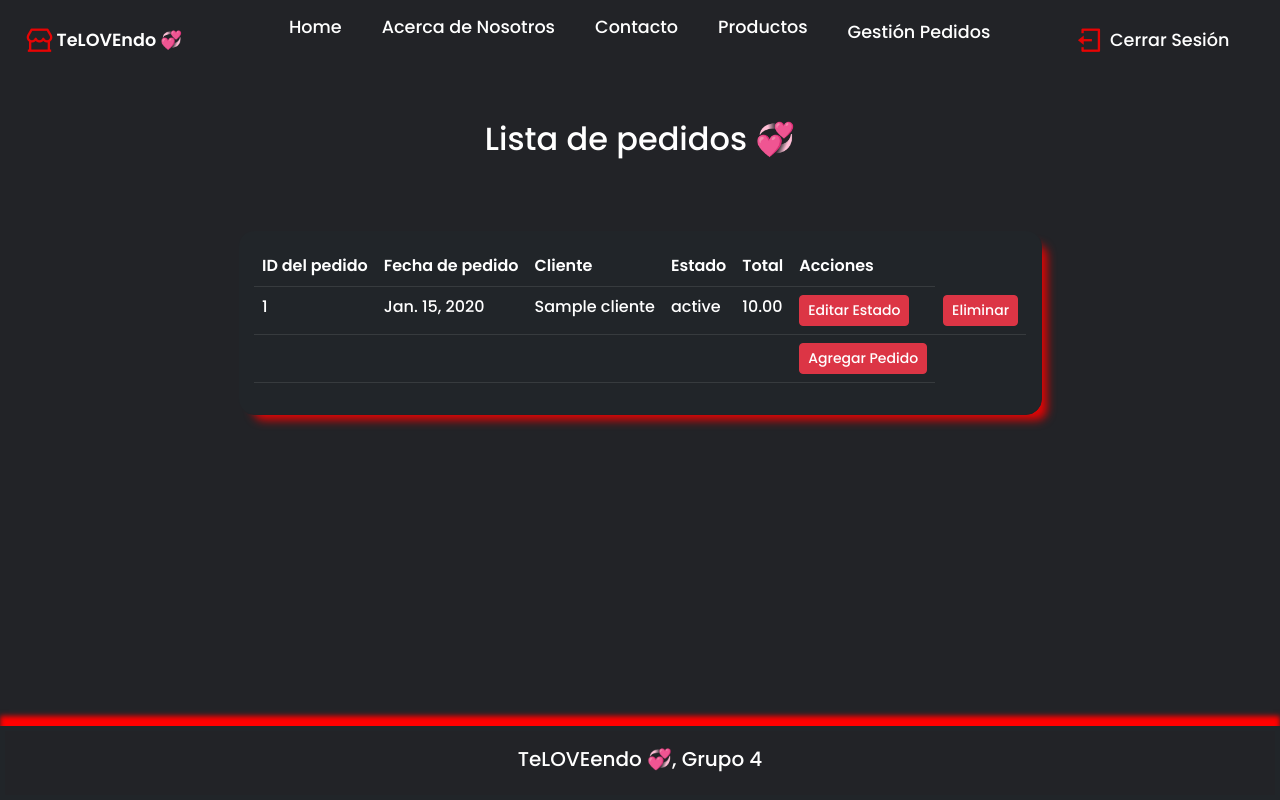
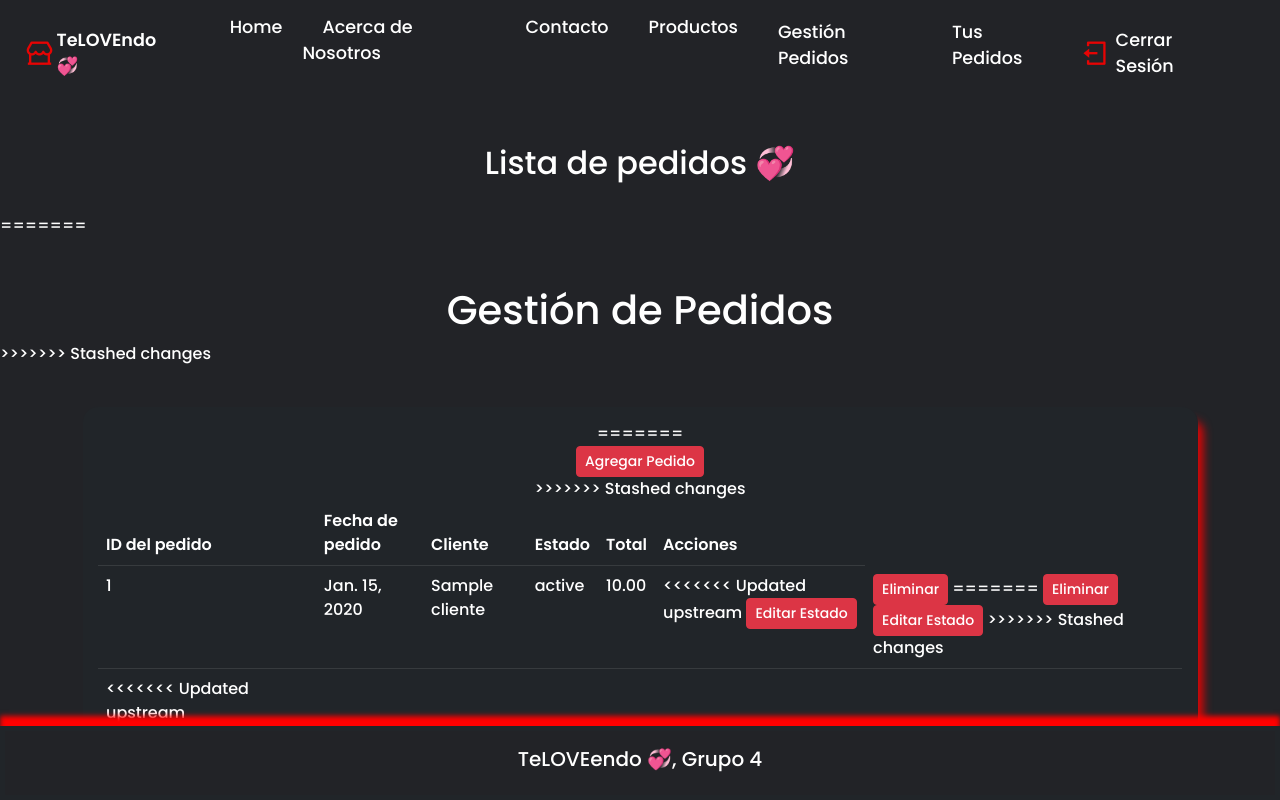
Before and after one commit to BorisSMorales/grupal_m7, a Django app: page /pedidos/ in a window 1280 px wide. Run offline with Django 4.2, Linux system fonts and the light colour scheme; a user stored in the database is signed in; tables that the repository leaves empty hold one stand-in row (values such as "Sample post"); some libraries are stand-ins or nearby versions.

Commit message:
cambios 6

```diff
--- a/grupal/principal/templates/telovendo3app/base.html
+++ b/grupal/principal/templates/telovendo3app/base.html
@@ -28,6 +28,9 @@
             <li><a href="{% url 'lista_productos' %}">Productos</a></li>
             {% if user.is_staff %}
             <li><a href="{% url 'lista_pedidos' %}" class="user logo"></i>Gestión Pedidos</a></li>
+            {% endif %}
+            {% if user.is_authenticated %}
+            <li><a href="{% url 'lista_pedidos' %}" class="user logo"></i>Tus Pedidos</a></li>
             {% endif %}
         </ul>
 
--- a/grupal/principal/templates/telovendo3app/lista_pedidos.html
+++ b/grupal/principal/templates/telovendo3app/lista_pedidos.html
@@ -5,7 +5,15 @@
 
 {% block content %}
 
+<<<<<<< Updated upstream
 <h2 class="text-center mt-5">Lista de pedidos 💞</h2><br>
+=======
+{% if user.is_staff %}
+    <h1 class="text-center mt-5">Gestión de Pedidos</h1>
+{% else %}
+    <h1 class="text-center mt-5">Tus Pedidos</h1>
+{% endif %}
+>>>>>>> Stashed changes
 
 <section>
     <div class="container">
@@ -32,21 +40,40 @@
                             <td>{{ pedido.estado }}</td>
                             <td>{{ pedido.total }}</td>
                             <td>
+<<<<<<< Updated upstream
                                 <a class="btn btn-sm btn-danger" href="{% url 'actualizar_estado_pedido' pedido.id %}" role="button">Editar Estado</a>
                             </td>
                             <td>
                                 <a class="btn btn-sm btn-danger" href="{% url 'eliminar_pedido' pedido.id %}" role="button">Eliminar</a>
+=======
+                                {% if user.is_staff  %}
+                                    <a class="btn btn-sm btn-danger" href="{% url 'eliminar_pedido' pedido.id %}" role="button">Eliminar</a>
+                                {% endif %}
+                                {% if user.is_authenticated and pedido.estado in "Pendiente,procesando" and pedido.cliente.id == user.id %}
+                                    <a class="btn btn-sm btn-danger" href="{% url 'eliminar_pedido' pedido.id %}" role="button">Eliminar</a>
+                                {% endif %}
+
+                                {% if user.is_staff %}
+                                    <a class="btn btn-sm btn-danger" href="{% url 'actualizar_estado_pedido' pedido.id %}" role="button">Editar Estado</a>
+                                {% endif %}
+>>>>>>> Stashed changes
                             </td>
                             </tr>
                             {% endfor %}
                             <tr>
-                                <td colspan="5"></td>
                                 <td>
+<<<<<<< Updated upstream
                                 {% if user.is_staff %}
                                 <a class="btn btn-sm btn-danger" href="{% url 'seleccionar_cliente' %}" role="button">Agregar Pedido</a>
                                 {% endif %}
 
                             </td>
+=======
+                                    {% if user.is_staff %}
+                                        <a class="btn btn-sm btn-danger" href="{% url 'agregar_pedido' %}" role="button">Agregar Pedido</a>
+                                    {% endif %}
+                                </td>
+>>>>>>> Stashed changes
                             </tr>
                         </tbody>
                     </table>
```
